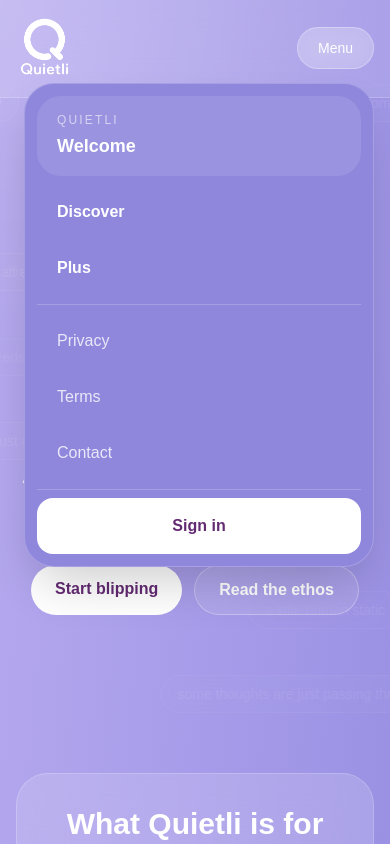
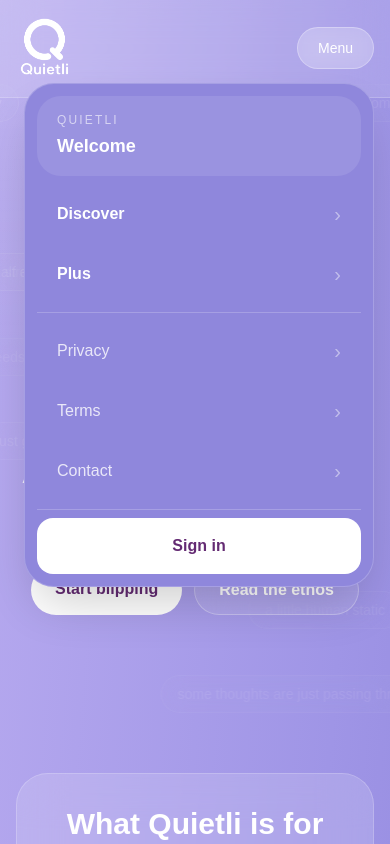
Before and after one commit to quietli-app/quietli, a Next.js app: page / in a window 390 px wide. Both pictures are taken after a click on the button "Menu". Shown: the top 844 px of the page. Built offline with nearby package versions, Linux system fonts and the light colour scheme; no server answers.

Commit message:
Expand mobile menu tap targets

```diff
--- a/components/mobile-menu.tsx
+++ b/components/mobile-menu.tsx
@@ -23,8 +23,8 @@ export function MobileMenu({
   }
 
   function goTo(path: string) {
+    setIsOpen(false);
     router.push(path);
-    setIsOpen(false);
   }
 
   useEffect(() => {
@@ -54,10 +54,12 @@ export function MobileMenu({
   }, [isOpen]);
 
   const mobilePrimaryButtonClass =
-    "block w-full rounded-2xl px-5 py-4 text-left text-base font-semibold text-white transition hover:bg-white/20";
+    "flex w-full items-center justify-between rounded-2xl px-5 py-4 text-left text-base font-semibold text-white transition hover:bg-white/20 active:bg-white/25";
 
   const mobileSecondaryButtonClass =
-    "block w-full rounded-2xl px-5 py-4 text-left text-base font-medium text-white/80 transition hover:bg-white/20 hover:text-white";
+    "flex w-full items-center justify-between rounded-2xl px-5 py-4 text-left text-base font-medium text-white/80 transition hover:bg-white/20 hover:text-white active:bg-white/25";
+
+  const mobileArrowClass = "ml-4 text-xl font-light text-white/45";
 
   return (
     <div ref={menuRef} className="relative md:hidden">
@@ -88,7 +90,8 @@ export function MobileMenu({
             onClick={() => goTo("/discover")}
             className={mobilePrimaryButtonClass}
           >
-            Discover
+            <span>Discover</span>
+            <span className={mobileArrowClass}>›</span>
           </button>
 
           <button
@@ -96,7 +99,8 @@ export function MobileMenu({
             onClick={() => goTo("/plus")}
             className={mobilePrimaryButtonClass}
           >
-            Plus
+            <span>Plus</span>
+            <span className={mobileArrowClass}>›</span>
           </button>
 
           {username ? (
@@ -105,7 +109,8 @@ export function MobileMenu({
               onClick={() => goTo(`/profile/${username}`)}
               className={mobilePrimaryButtonClass}
             >
-              My page
+              <span>My page</span>
+              <span className={mobileArrowClass}>›</span>
             </button>
           ) : null}
 
@@ -115,7 +120,8 @@ export function MobileMenu({
               onClick={() => goTo("/settings")}
               className={mobilePrimaryButtonClass}
             >
-              Settings
+              <span>Settings</span>
+              <span className={mobileArrowClass}>›</span>
             </button>
           ) : null}
 
@@ -126,7 +132,8 @@ export function MobileMenu({
             onClick={() => goTo("/privacy")}
             className={mobileSecondaryButtonClass}
           >
-            Privacy
+            <span>Privacy</span>
+            <span className={mobileArrowClass}>›</span>
           </button>
 
           <button
@@ -134,7 +141,8 @@ export function MobileMenu({
             onClick={() => goTo("/terms")}
             className={mobileSecondaryButtonClass}
           >
-            Terms
+            <span>Terms</span>
+            <span className={mobileArrowClass}>›</span>
           </button>
 
           <button
@@ -142,17 +150,18 @@ export function MobileMenu({
             onClick={() => goTo("/contact")}
             className={mobileSecondaryButtonClass}
           >
-            Contact
+            <span>Contact</span>
+            <span className={mobileArrowClass}>›</span>
           </button>
 
           <div className="my-2 h-px bg-white/20" />
 
           {isSignedIn ? (
-            <form action={signOutAction}>
+            <form action={signOutAction} className="w-full">
               <button
                 type="submit"
                 onClick={closeMenu}
-                className="block w-full rounded-2xl bg-white px-5 py-4 text-left text-base font-semibold text-[#642b73] transition hover:bg-white/90"
+                className="flex w-full items-center justify-center rounded-2xl bg-white px-5 py-4 text-center text-base font-semibold text-[#642b73] transition hover:bg-white/90 active:bg-white/80"
               >
                 Sign out
               </button>
@@ -161,7 +170,7 @@ export function MobileMenu({
             <button
               type="button"
               onClick={() => goTo("/login")}
-              className="block w-full rounded-2xl bg-white px-5 py-4 text-center text-base font-semibold text-[#642b73] transition hover:bg-white/90"
+              className="flex w-full items-center justify-center rounded-2xl bg-white px-5 py-4 text-center text-base font-semibold text-[#642b73] transition hover:bg-white/90 active:bg-white/80"
             >
               Sign in
             </button>
```
